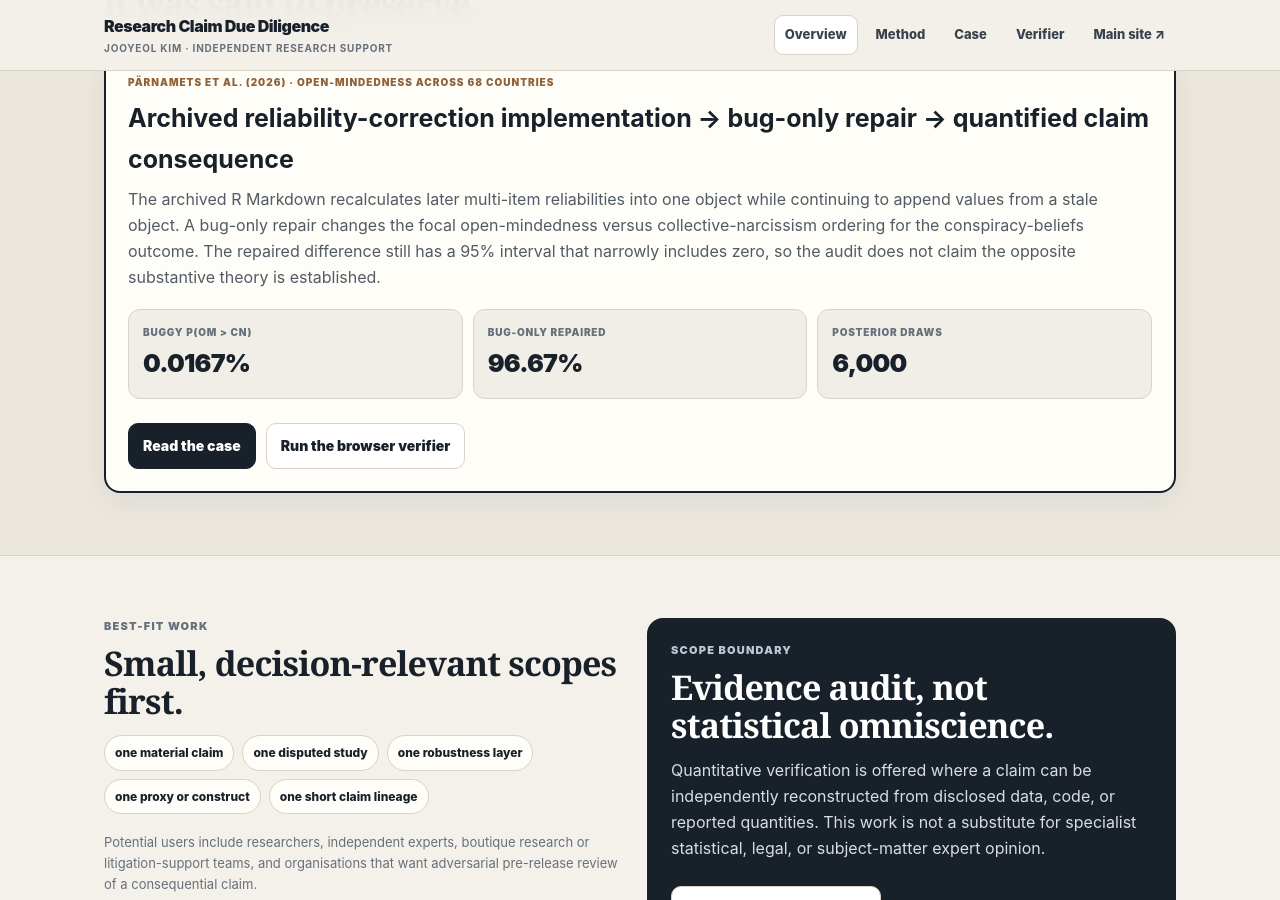
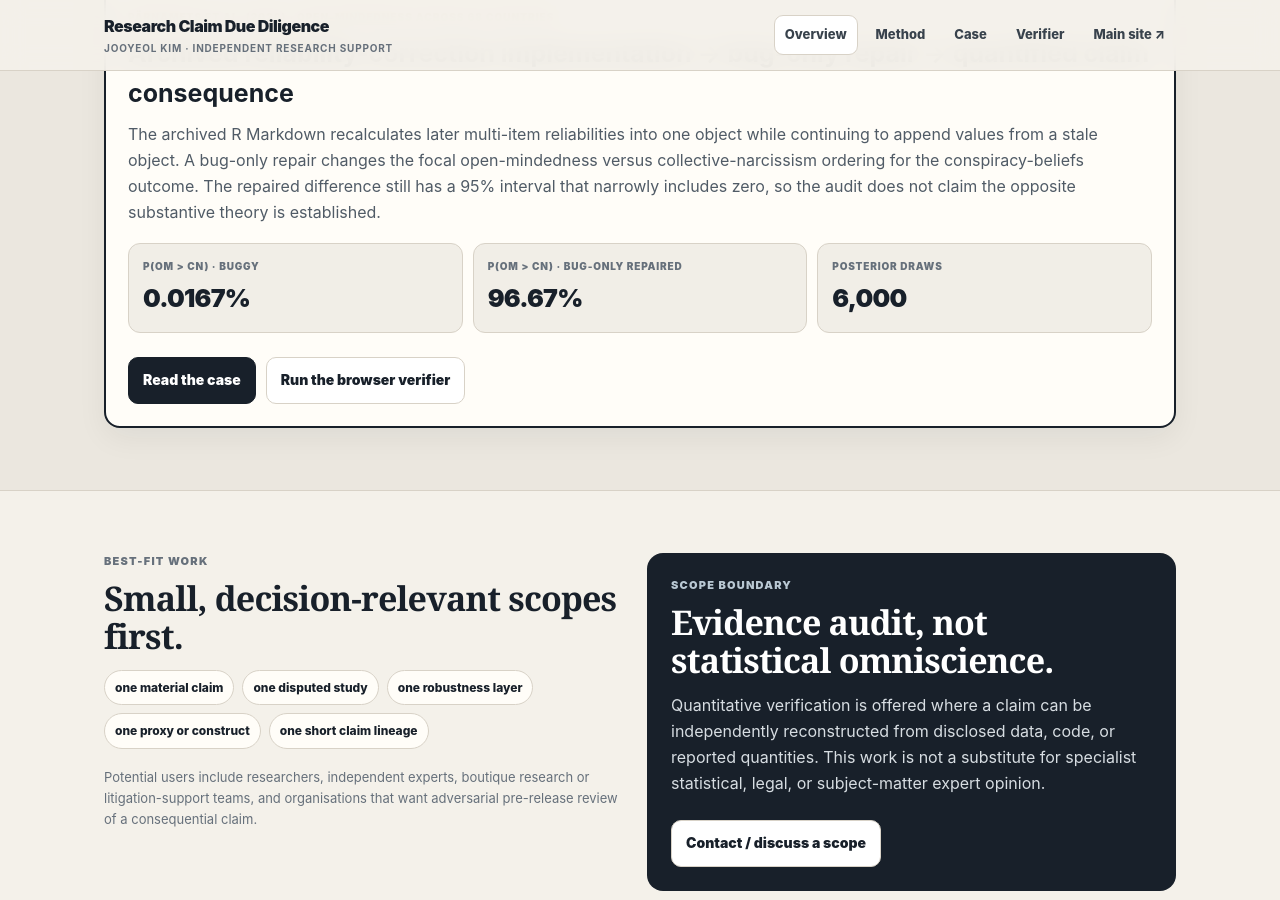
Before and after one commit to jooyeolkim1990/jooyeolkim1990.github.io, a Jekyll site: the page due-diligence/index.html, which Jekyll copies as it is, in a window 1280 px wide and 900 px high, scrolled down 1699 px. Built offline with Jekyll 4.4.1, drawn with Linux system fonts in a browser that asks for light colours; some of the changed text lies outside the part shown.

Commit message:
Tighten due diligence overview labels

```diff
--- a/due-diligence/index.html
+++ b/due-diligence/index.html
@@ -17,7 +17,6 @@
 <div class="eyebrow">Independent evidence audit · direct-link workbench</div>
 <h1>I find where the evidence stops and the claim keeps going.</h1>
 <p class="lede">Source-traceable stress-testing for research-backed claims: what the source actually establishes, where implementation or interpretation adds load, and which conclusions remain defensible after inspection.</p>
-<div class="status"><span class="dot"></span> Shared by direct link · not listed from the main site</div>
 <div class="actions"><a class="btn" href="cases/open-mindedness.html">See a completed audit</a><a class="btn secondary" href="method.html">How the method works</a></div>
 </div></section>
 
@@ -39,8 +38,8 @@
 <h3 style="font-size:25px">Archived reliability-correction implementation → bug-only repair → quantified claim consequence</h3>
 <p>The archived R Markdown recalculates later multi-item reliabilities into one object while continuing to append values from a stale object. A bug-only repair changes the focal open-mindedness versus collective-narcissism ordering for the conspiracy-beliefs outcome. The repaired difference still has a 95% interval that narrowly includes zero, so the audit does not claim the opposite substantive theory is established.</p>
 <div class="metrics">
-<div class="metric"><div class="lab">Buggy P(OM &gt; CN)</div><div class="val">0.0167%</div></div>
-<div class="metric"><div class="lab">Bug-only repaired</div><div class="val">96.67%</div></div>
+<div class="metric"><div class="lab">P(OM &gt; CN) · buggy</div><div class="val">0.0167%</div></div>
+<div class="metric"><div class="lab">P(OM &gt; CN) · bug-only repaired</div><div class="val">96.67%</div></div>
 <div class="metric"><div class="lab">Posterior draws</div><div class="val">6,000</div></div>
 </div>
 <div class="actions"><a class="btn" href="cases/open-mindedness.html">Read the case</a><a class="btn ghost" href="verifier/open-mindedness.html">Run the browser verifier</a></div>
```
